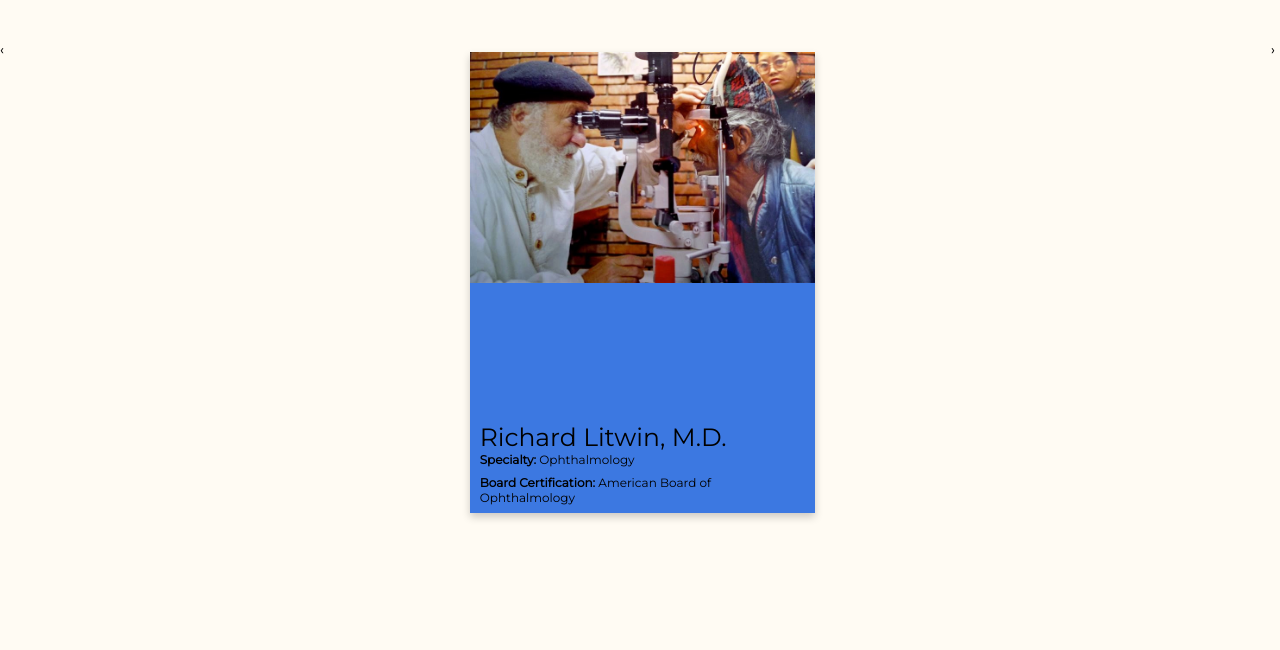
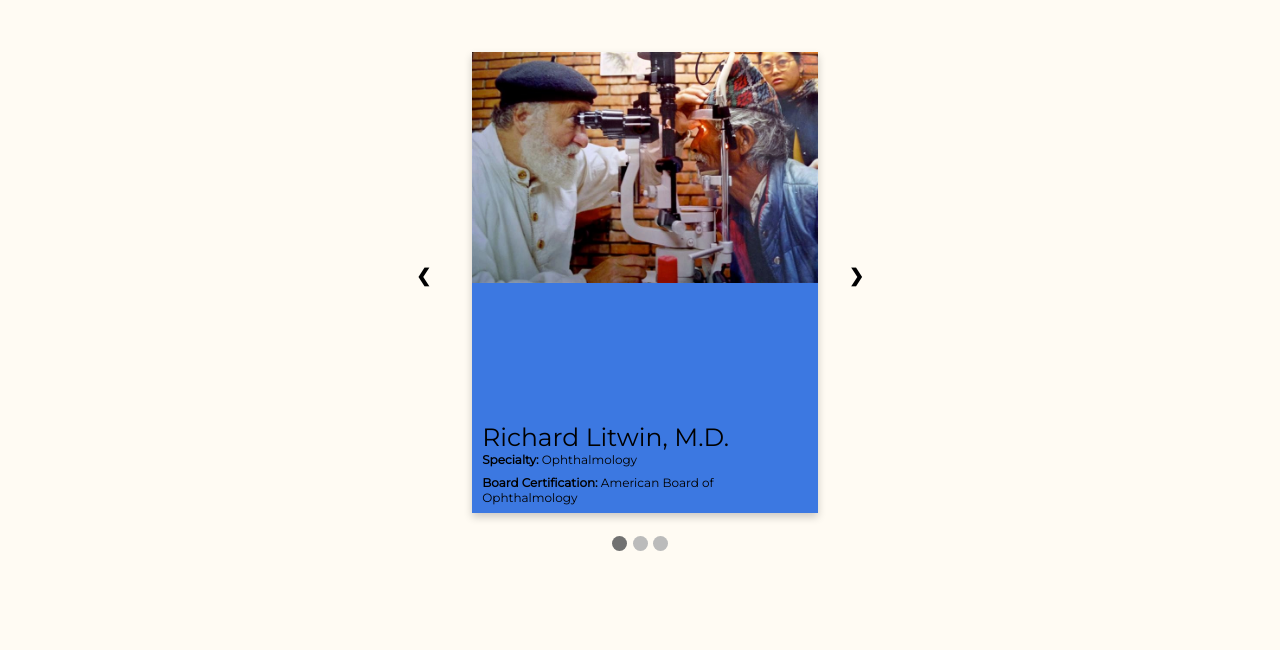
Before and after one commit to aaronw4/BOMG-redesign, a plain HTML site: page staff.html in a window 1280 px wide. Shown: the part 555-1205 px from the top of the page. Drawn offline with Linux system fonts and the light colour scheme; grey boxes are pictures that could not be loaded.

Commit message:
Adjusted CSS for new carousel

```diff
--- a/css/style.css
+++ b/css/style.css
@@ -664,18 +664,19 @@ header {
 .Profile-Container {
     display: flex;
     flex-wrap: wrap;
+    justify-content: center;
+    align-items: center;
     font-size: .5rem;
-    margin-bottom: 200px;
-    margin-right: 5px;
+    margin-bottom: 20px;
 }
 
 .Doc-Profile {
-    margin: auto;
     background-color: transparent;
     width: 27vw;
     height: 36vw;
     perspective: 1000px;
-    margin-bottom: 10px;
+    margin: 0 20px;
+    display: none;
 }
 
 .Doc-Profile:hover .Profile-Card {
@@ -772,6 +773,42 @@ header {
 .Profile-Card-Back p a:hover {
     color: var(--Staff-Link-Color-Hover);
     font-weight: bold;
+}
+
+.prev, .next {
+    cursor: pointer;
+    width: auto;
+    height: 25px;
+    padding: 16px;
+    color: black;
+    font-weight: bold;
+    font-size: 18px;
+    transition: 0.6s ease;
+    border-radius: 0 3px 3px 0;
+    user-select: none;
+}
+
+.prev {
+    border-radius: 3px 0 0 3px;
+}
+
+.prev:hover, .next:hover {
+    background-color: grey;
+}
+
+.dot {
+    cursor: pointer;
+    height: 15px;
+    width: 15px;
+    margin: 0 2px;
+    background-color: #bbb;
+    border-radius: 50%;
+    display: inline-block;
+    transition: background-color 0.6s ease;
+}
+
+.active, .dot:hover {
+    background-color: #717171;
 }
 
 /*--------------------------------------Resources----------------------------------*/
@@ -892,7 +929,7 @@ header {
 
 .description {
     display: none;
-    width: 90%;
+    width: 80%;
     margin: 0 auto;
     padding-top: 50px;
     font-size: 2rem;
@@ -1103,11 +1140,6 @@ footer {
 
     .pagetitle {
         padding: 50px 0;
-    }
-
-    .Profile-Container {
-        flex-direction: column;
-        margin-bottom: 100px;
     }
 
     .Doc-Profile {
```
